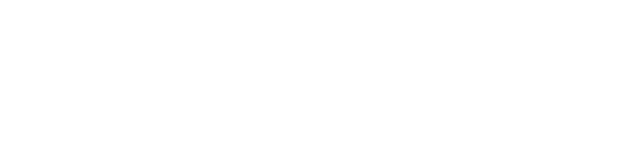
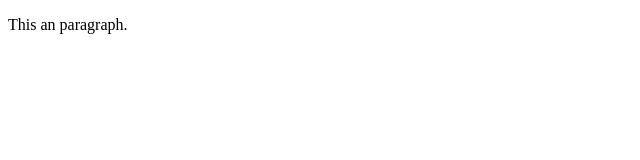
Before and after one commit to PedroTintino/git-example-project, a plain HTML site: page index.html in a window 1280 px wide. Shown: the whole page, without its empty margins (0-640 px from the left). Drawn offline with Linux system fonts and the light colour scheme.

Commit message:
Added paragraph

```diff
--- a/index.html
+++ b/index.html
@@ -6,6 +6,6 @@
     <title>Document</title>
 </head>
 <body>
-
+    <p>This an paragraph.</p>
 </body>
 </html>
```
